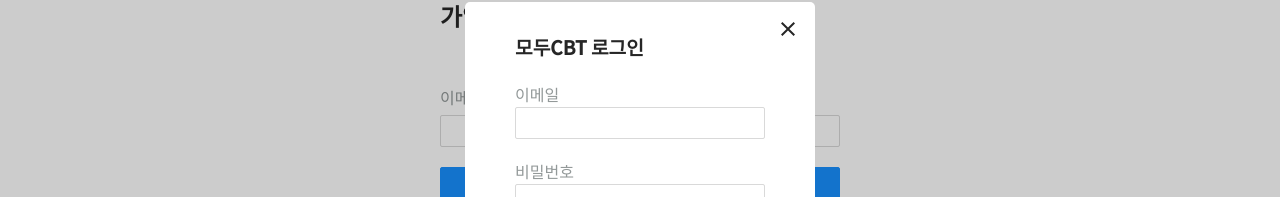
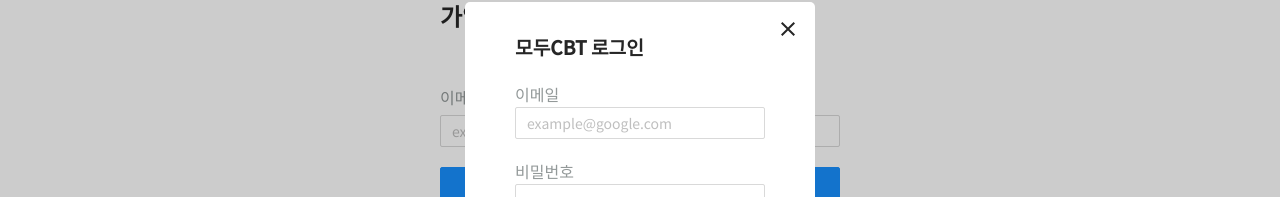
Before and after one commit to cbt-mockTest-project/cbt-client, a Next.js app: page /register/confirm in a window 1280 px wide. Both pictures are taken after a click on the button "로그인". Shown: the part 158-355 px from the top of the page. Built offline with nearby package versions, Linux system fonts and the light colour scheme; no server answers.

Commit message:
Feat: add placeholder to input

```diff
--- a/pages/register/confirm.tsx
+++ b/pages/register/confirm.tsx
@@ -49,7 +49,11 @@ const Confirm = () => {
               name="email"
               rules={{ required: true }}
               render={({ field }) => (
-                <Input onChange={field.onChange} type="email" />
+                <Input
+                  placeholder="example@google.com"
+                  onChange={field.onChange}
+                  type="email"
+                />
               )}
             />
             {formState.errors['email']?.type === 'required' && (
--- a/src/components/common/form/LoginForm.tsx
+++ b/src/components/common/form/LoginForm.tsx
@@ -35,7 +35,13 @@ const LoginForm: React.FC<LoginFormProps> = ({ isMobile = false }) => {
         control={control}
         name="email"
         rules={{ required: true }}
-        render={({ field }) => <Input onChange={field.onChange} type="email" />}
+        render={({ field }) => (
+          <Input
+            onChange={field.onChange}
+            type="email"
+            placeholder="example@google.com"
+          />
+        )}
       />
       {formState.errors['email']?.type === 'required' && (
         <ErrorText
--- a/src/components/exam/ExamComponent.tsx
+++ b/src/components/exam/ExamComponent.tsx
@@ -152,6 +152,7 @@ const ExamComponent: React.FC<ExamComponentProps> = ({ questionsQuery }) => {
           autoSize={{ minRows: 3, maxRows: 8 }}
           value={answerValue}
           onChange={onChangeAnswer}
+          placeholder="답을 확인하기 전에 먼저 답을 작성해 보세요."
         />
         <button
           className="exam-solution-check-wrapper"
```
Also changed, not shown: pages/register/index.tsx (+6 -1 lines).
